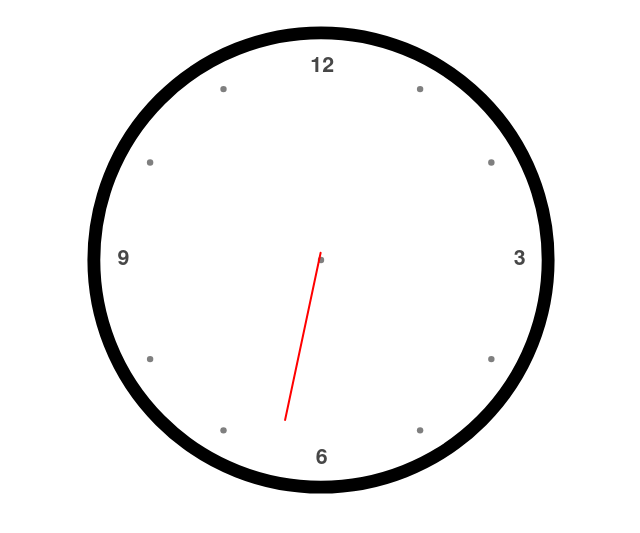
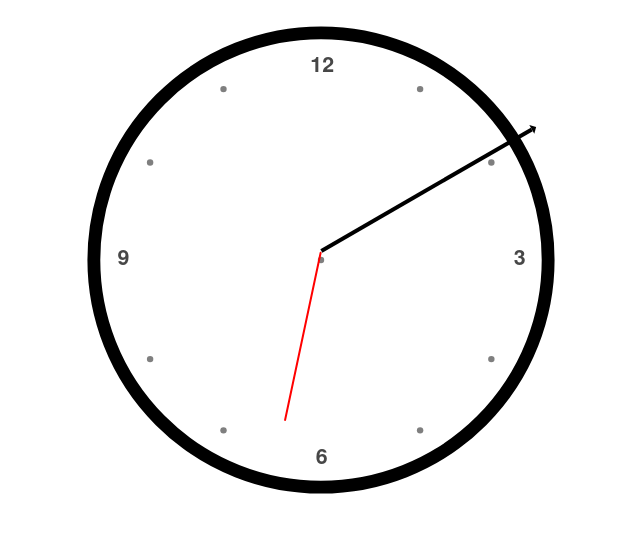
Before and after one commit to TBM85/Demo-Analog-Clock, a plain HTML site: page index.html in a window 1280 px wide. Shown: the part 61-594 px from the top of the page, without its empty margins (319-959 px from the left). Drawn offline with Linux system fonts and the light colour scheme; a web font is replaced by a local one.

Commit message:
Includes a functional minute hand for the clock

```diff
--- a/css/style.css
+++ b/css/style.css
@@ -10,6 +10,11 @@
     top: 40%;
     left: 15%;
   }
+  .minute-hand {
+    width: 38%;
+    top: 39.8%;
+    left: 15.2%;
+  }
 }
 @media (min-width: 576px) and (max-width: 991px) {
   .clock img {
@@ -21,6 +26,11 @@
     top: 27.3%;
     left: 29%;
   }
+  .minute-hand {
+    width: 20%;
+    top: 27.2%;
+    left: 30%;
+  }
 }
 @media (min-width: 992px) {
   .clock img {
@@ -31,6 +41,11 @@
     width: 13.5%;
     top: 39%;
     left: 36.5%;
+  }
+  .minute-hand {
+    width: 19%;
+    top: 38.8%;
+    left: 31%;
   }
 }
 
@@ -57,3 +72,17 @@ html {
   border-radius: 0.5em;
   background: red;
 }
+.minute-hand {
+  height: 4px;
+  background: #000;
+}
+.minute-hand:before {
+  border: 5px solid #000;
+  content: '';
+  border-left-color: transparent;
+  border-bottom-color: transparent;
+  border-top-color: transparent;
+  position: absolute;
+  bottom: -3px;
+  left: -10px;
+}
--- a/js/app.js
+++ b/js/app.js
@@ -1,4 +1,5 @@
 let secondsHand = document.querySelector('.seconds-hand');
+let minuteHand = document.querySelector('.minute-hand');
 
 const setDate = () => {
   const now = new Date();
@@ -6,6 +7,11 @@ const setDate = () => {
   const secondsDegrees = Math.round(((seconds / 60) * 360) + 90);
 
   secondsHand.style.transform = `rotate(${secondsDegrees}deg)`;
+
+  const minutes = now.getMinutes();
+  const minutesDegrees = Math.round(((minutes / 60) * 360) + 90);
+
+  minuteHand.style.transform = `rotate(${minutesDegrees}deg)`;
 }
 
 setInterval(setDate, 1000);
```
